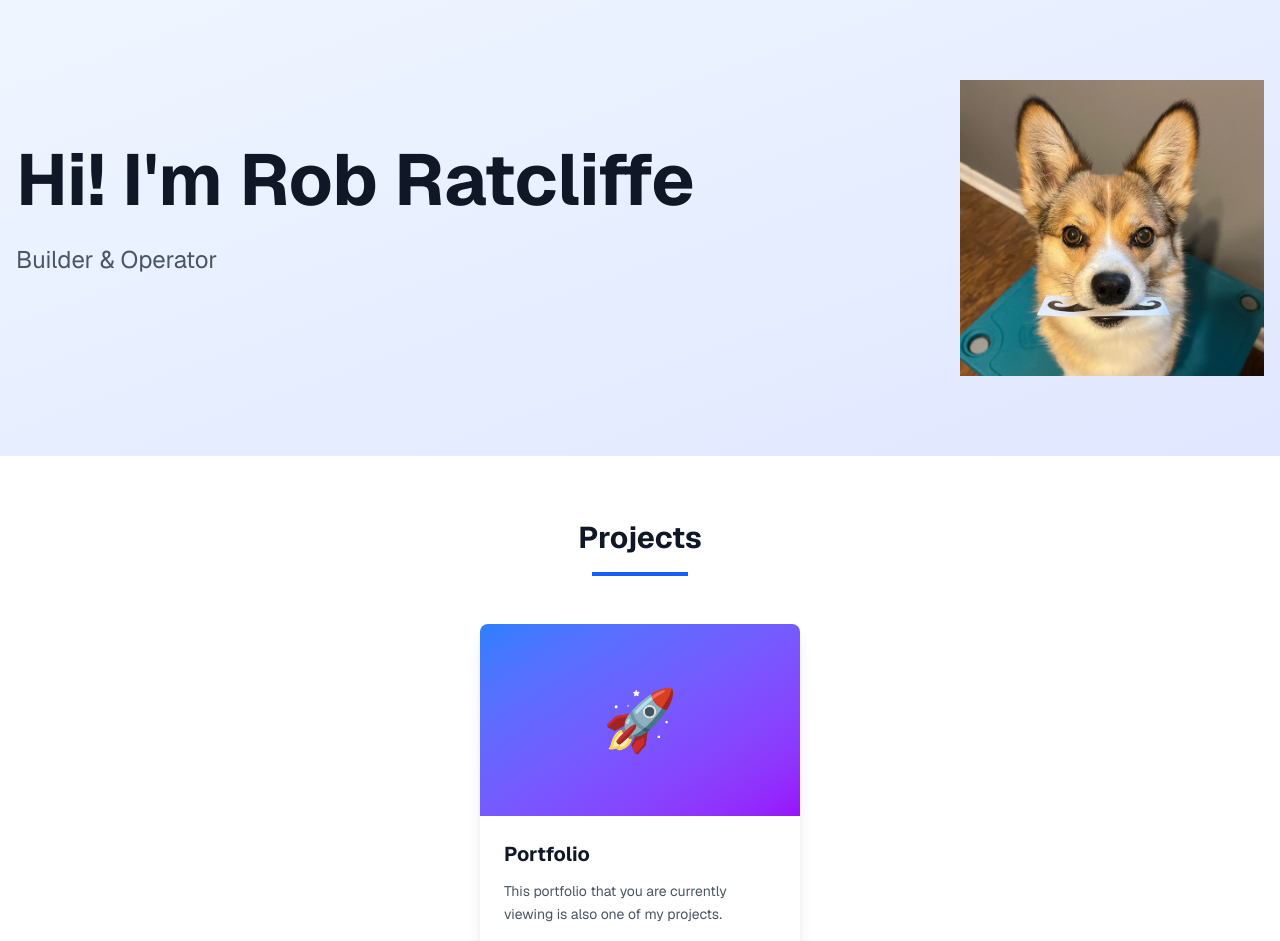
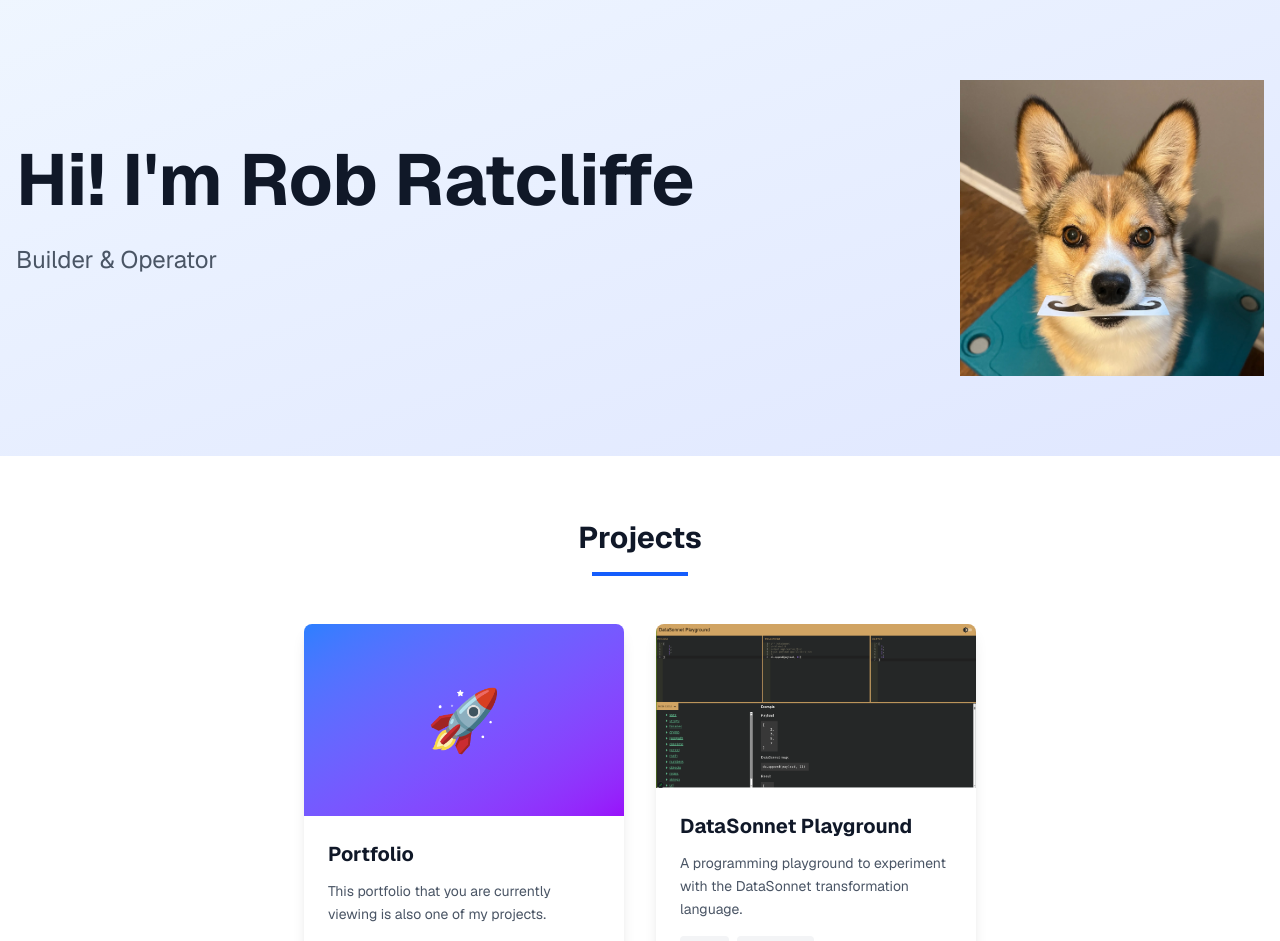
Before and after one commit to rlratcliffe/portfolio, a Next.js app: page / in a window 1280 px wide. Shown: the top 941 px of the page. Built offline with nearby package versions, Linux system fonts and the light colour scheme.

Commit message:
data: add 2nd project

```diff
--- a/src/app/domain/SoftwareProjects.ts
+++ b/src/app/domain/SoftwareProjects.ts
@@ -19,6 +19,15 @@ export class SoftwareProjects {
             technologies: ["Next.js"],
             github: "https://github.com/rlratcliffe/portfolio",
             demo: ""
+        },
+        {
+            id: 2,
+            title: "DataSonnet Playground",
+            description: "A programming playground to experiment with the DataSonnet transformation language.",
+            technologies: ["React", "JavaScript"],
+            github: "",
+            demo: "",
+            img: "ds-playground.png"
         }
     ];
 
```
